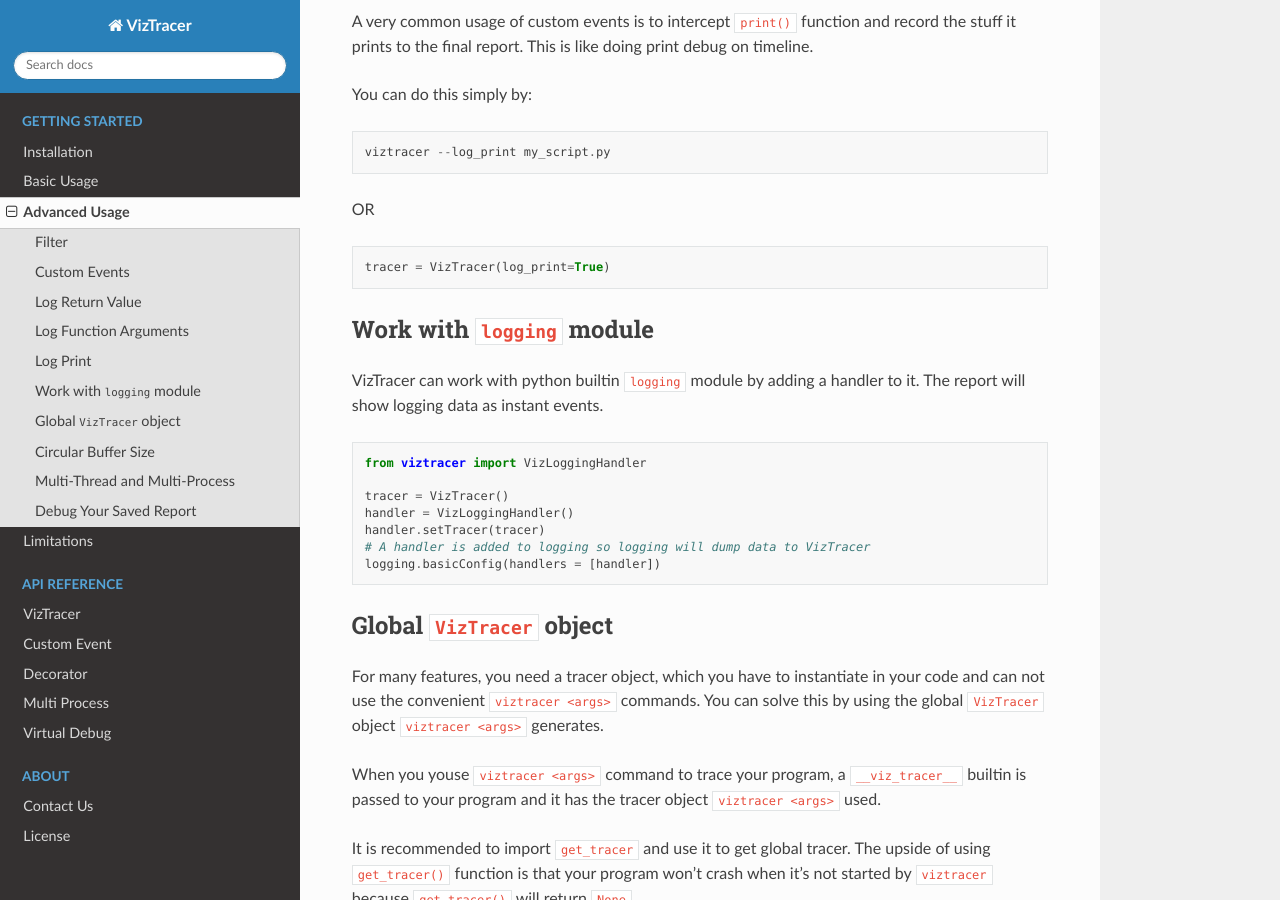
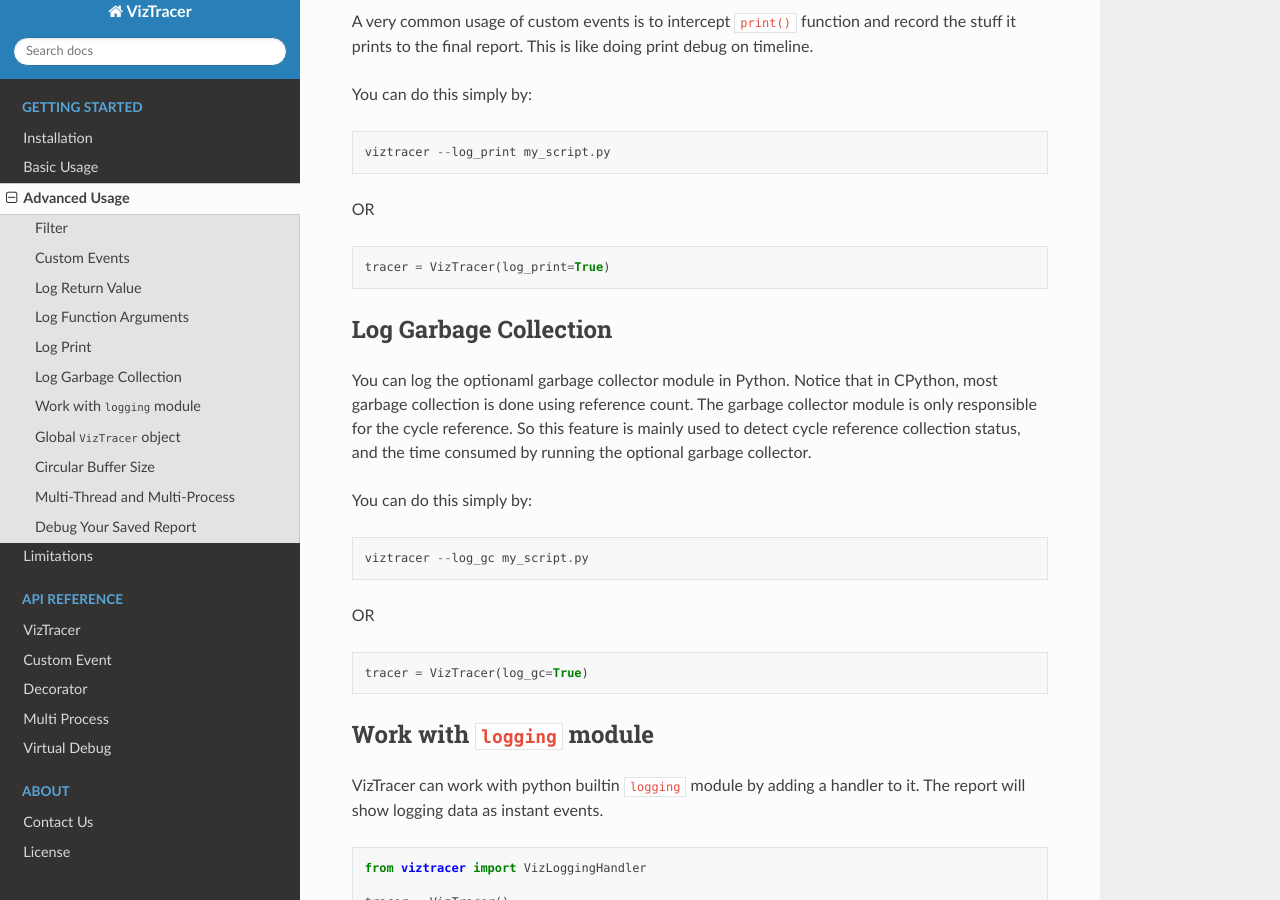
Before and after one commit to gaogaotiantian/viztracer, a Sphinx documentation site: the page built from docs/source/advanced_usage.rst, in a window 1280 px wide and 900 px high, scrolled down 2979 px. Built offline with Sphinx 7.4.7 and the Read the Docs theme 2.0.0, drawn with Linux system fonts in a browser that asks for light colours.

Commit message:
Update docs

```diff
--- a/docs/source/advanced_usage.rst
+++ b/docs/source/advanced_usage.rst
@@ -146,6 +146,25 @@
 
     tracer = VizTracer(log_print=True)
 
+Log Garbage Collection
+----------------------
+
+You can log the optionaml garbage collector module in Python. Notice that in CPython, most garbage collection is done using
+reference count. The garbage collector module is only responsible for the cycle reference. So this feature is mainly used
+to detect cycle reference collection status, and the time consumed by running the optional garbage collector.
+
+You can do this simply by:
+
+.. code-block::
+
+    viztracer --log_gc my_script.py
+
+OR
+
+.. code-block:: python
+
+    tracer = VizTracer(log_gc=True)
+
 Work with ``logging`` module
 ----------------------------
 
```
